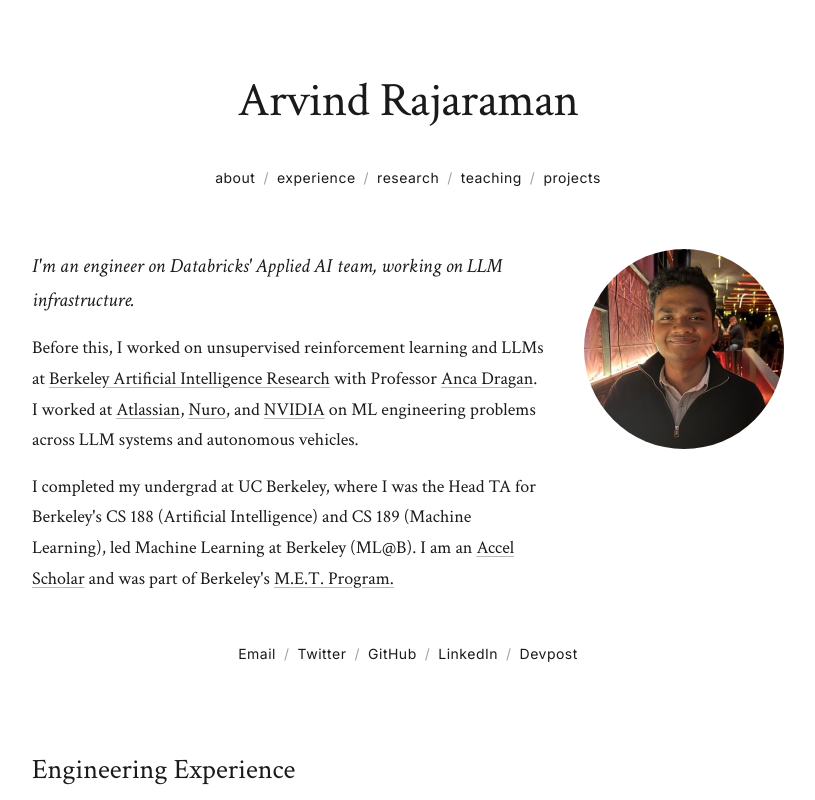
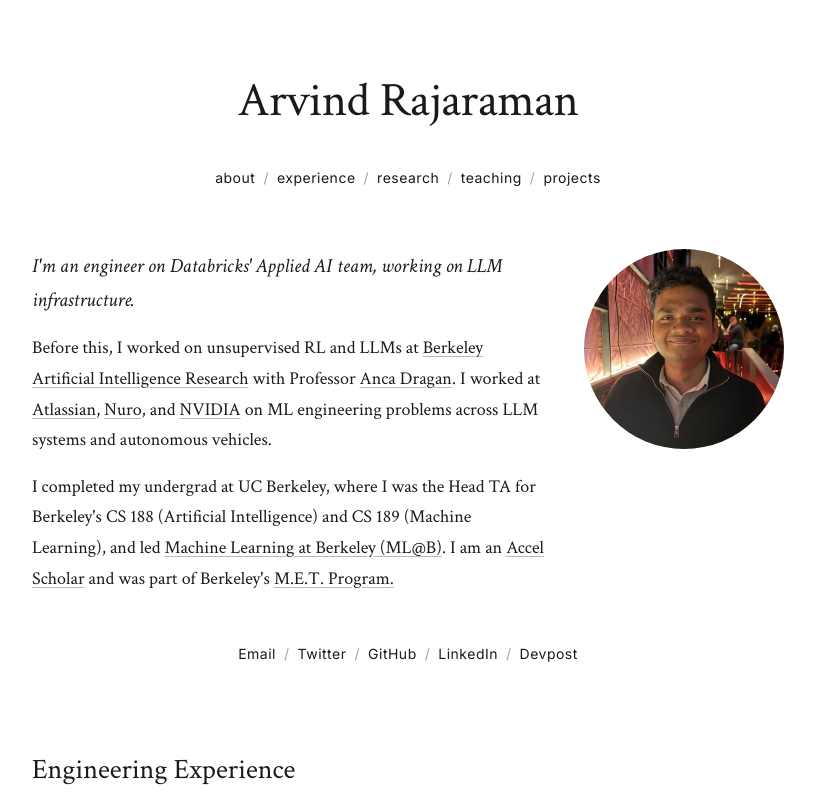
Before and after one commit to arvindrajaraman/arvindrajaraman.github.io, a React (Create React App) app: page / in a window 1280 px wide. Shown: the top 800 px of the page, without its empty margins (232-1047 px from the left). Built offline with nearby package versions, Linux system fonts and the light colour scheme.

Commit message:
Update About section: change to unsupervised RL, add 'and' before led, and add ML@B link

```diff
--- a/src/components/About.js
+++ b/src/components/About.js
@@ -11,7 +11,7 @@ const About = () => {
           </p>
 
           <p>
-            Before this, I worked on unsupervised reinforcement learning and LLMs at{' '}
+            Before this, I worked on unsupervised RL and LLMs at{' '}
             <a href="https://bair.berkeley.edu/" target="_blank" rel="noopener noreferrer">
               Berkeley Artificial Intelligence Research
             </a>{' '}
@@ -29,7 +29,11 @@ const About = () => {
           </p>
 
           <p>
-            I completed my undergrad at UC Berkeley, where I was the Head TA for Berkeley's CS 188 (Artificial Intelligence) and CS 189 (Machine Learning), led Machine Learning at Berkeley (ML@B). I am an{' '}
+            I completed my undergrad at UC Berkeley, where I was the Head TA for Berkeley's CS 188 (Artificial Intelligence) and CS 189 (Machine Learning), and led{' '}
+            <a href="https://ml.studentorg.berkeley.edu/" target="_blank" rel="noopener noreferrer">
+              Machine Learning at Berkeley (ML@B)
+            </a>
+            . I am an{' '}
             <a href="https://eecs.berkeley.edu/resources/undergrads/accel" target="_blank" rel="noopener noreferrer">
               Accel Scholar
             </a>
```
